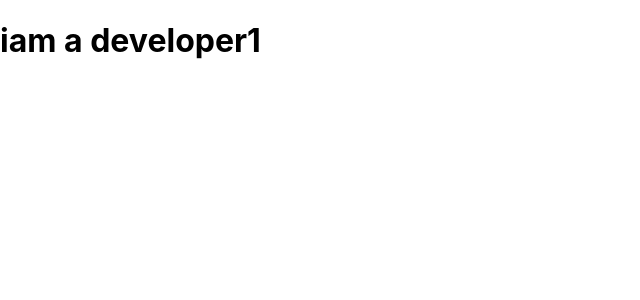
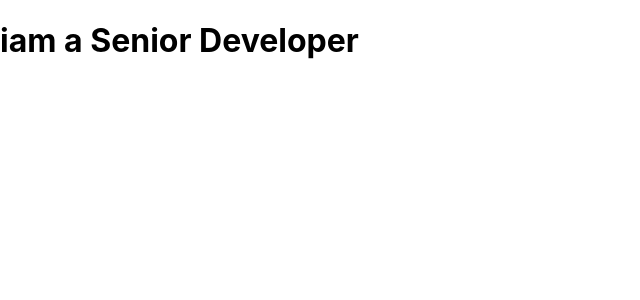
Before and after one commit to ashishchaudhari1857/next-course, a Next.js app: page /about/1 in a window 1280 px wide. Shown: the top 300 px of the page, without its empty margins (0-640 px from the left). Built offline with nearby package versions, Linux system fonts and the light colour scheme.

Commit message:
Final touch to About US page

```diff
--- /dev/null
+++ b/pages/about/[id].js
@@ -0,0 +1,26 @@
+import React from 'react';
+ import { useRouter } from 'next/router';
+const Developer=() => {
+  const details = [
+
+    { id : 1, name: 'Yash', role: 'Senior Developer'},
+
+    { id : 2, name: 'Vaibhav', role: 'Backend Developer'},
+
+    { id : 3, name: 'Suresh', role: 'Frontend Developer'}
+
+    ]
+    const router=useRouter();
+    const id =router.query.id;
+    const  developer = details.find((itme)=>itme.id==id)
+
+
+  return (
+    <div>
+      {/* Component JSX */}
+      <h1>iam a {developer.role}</h1>
+    </div>
+  );
+};
+
+export default Developer;
```
